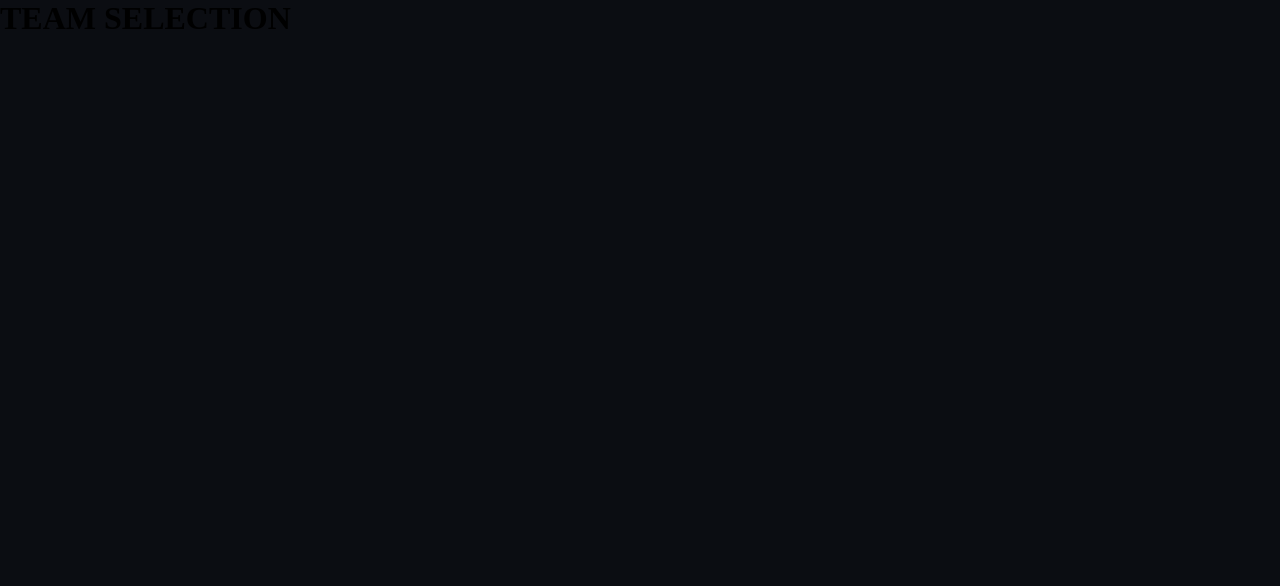
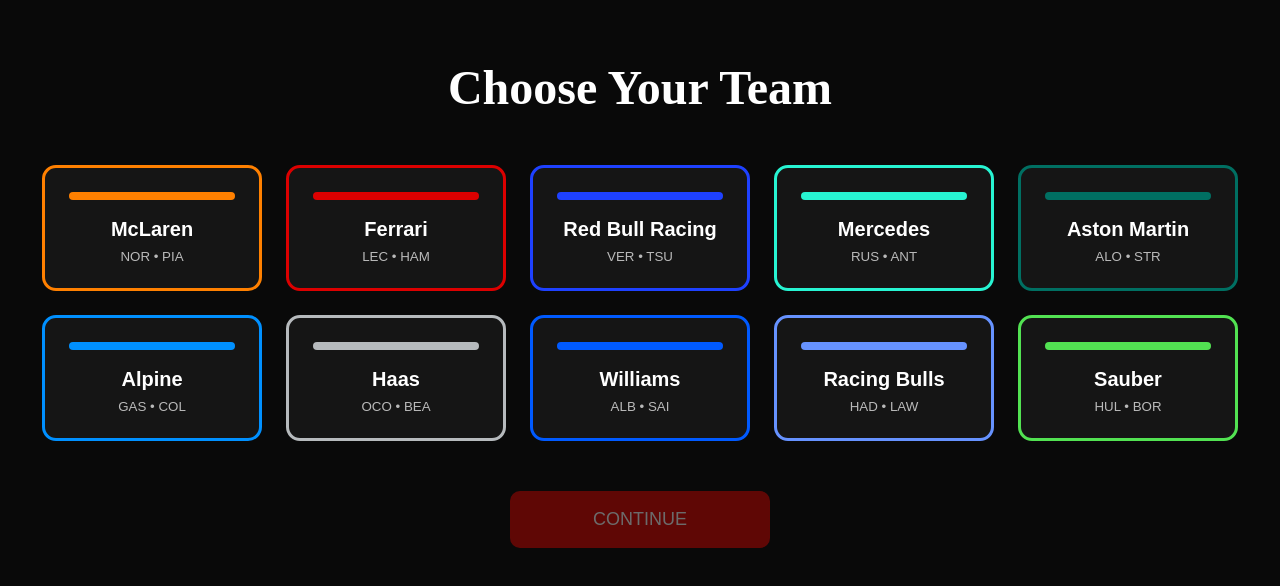
Before and after one commit to rawrrudy/f1-simulator, a React (Vite) app: page / in a window 1280 px wide. Both pictures are taken after a click on the button "NEW GAME". Shown: the top 586 px of the page. Built offline with nearby package versions, Linux system fonts and the light colour scheme.

Commit message:
Added team selection HUD

```diff
--- /dev/null
+++ b/src/game/screens/TeamSelection/TeamSelection.css
@@ -0,0 +1,112 @@
+.team-selection{
+
+    min-height:100vh;
+
+    background:#090909;
+
+    color:white;
+
+    padding:60px;
+
+    display:flex;
+
+    flex-direction:column;
+
+    align-items:center;
+}
+
+.team-selection h1{
+
+    font-size:48px;
+
+    margin-bottom:50px;
+}
+
+.team-grid{
+
+    display:grid;
+
+    grid-template-columns:repeat(5,220px);
+
+    gap:24px;
+
+    margin-bottom:50px;
+}
+
+.team-card{
+
+    background:#151515;
+
+    border:3px solid transparent;
+
+    border-radius:14px;
+
+    padding:24px;
+
+    cursor:pointer;
+
+    transition:.2s;
+
+    color:white;
+}
+
+.team-card:hover{
+
+    transform:translateY(-6px);
+}
+
+.team-card.selected{
+
+    transform:scale(1.04);
+
+    box-shadow:0 0 24px rgba(255,255,255,.15);
+}
+
+.team-color{
+
+    width:100%;
+
+    height:8px;
+
+    display:block;
+
+    border-radius:8px;
+
+    margin-bottom:18px;
+}
+
+.team-card h2{
+
+    margin-bottom:8px;
+}
+
+.team-card p{
+
+    opacity:.7;
+}
+
+.continue-button{
+
+    width:260px;
+
+    padding:18px;
+
+    background:#E10600;
+
+    color:white;
+
+    border:none;
+
+    border-radius:10px;
+
+    font-size:18px;
+
+    cursor:pointer;
+}
+
+.continue-button:disabled{
+
+    opacity:.4;
+
+    cursor:not-allowed;
+}
--- a/src/game/screens/TeamSelection/TeamSelection.tsx
+++ b/src/game/screens/TeamSelection/TeamSelection.tsx
@@ -1,3 +1,66 @@
+import "./TeamSelection.css";
+
+import { teams } from "../../data/teams";
+import { Screen, useGame } from "../../state/GameContext";
+
 export function TeamSelection() {
-  return <h1>TEAM SELECTION</h1>
+  const { state, setState } = useGame();
+
+  return (
+    <div className="team-selection">
+
+      <h1>Choose Your Team</h1>
+
+      <div className="team-grid">
+
+        {teams.map((team) => (
+          <button
+            key={team.id}
+            className={
+              state.selectedTeam === team.id
+                ? "team-card selected"
+                : "team-card"
+            }
+            style={{
+              borderColor: team.color,
+            }}
+            onClick={() =>
+              setState((previous) => ({
+                ...previous,
+                selectedTeam: team.id,
+              }))
+            }
+          >
+            <span
+              className="team-color"
+              style={{
+                background: team.color,
+              }}
+            />
+
+            <h2>{team.name}</h2>
+
+            <p>
+              {team.drivers[0].shortName} •{" "}
+              {team.drivers[1].shortName}
+            </p>
+          </button>
+        ))}
+      </div>
+
+      <button
+        className="continue-button"
+        disabled={!state.selectedTeam}
+        onClick={() =>
+          setState((previous) => ({
+            ...previous,
+            currentScreen: Screen.DriverSelection,
+          }))
+        }
+      >
+        CONTINUE
+      </button>
+
+    </div>
+  );
 }
```
